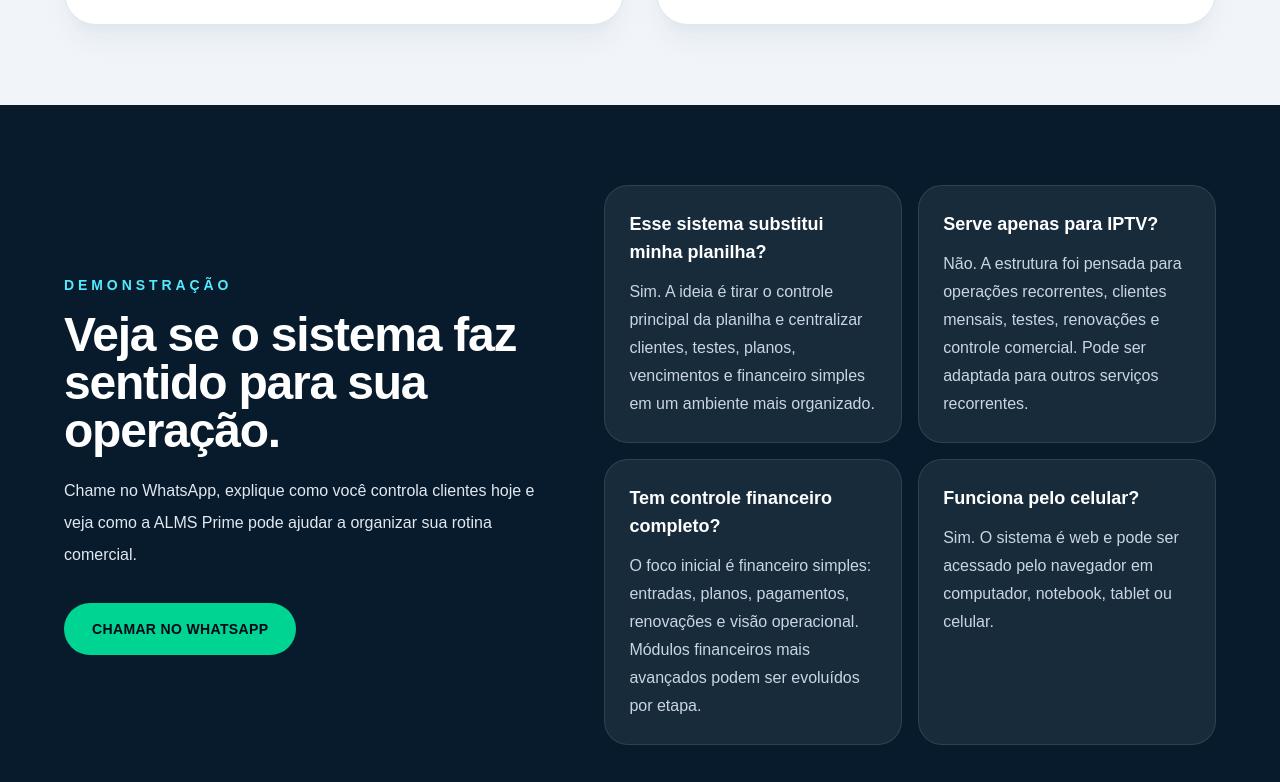
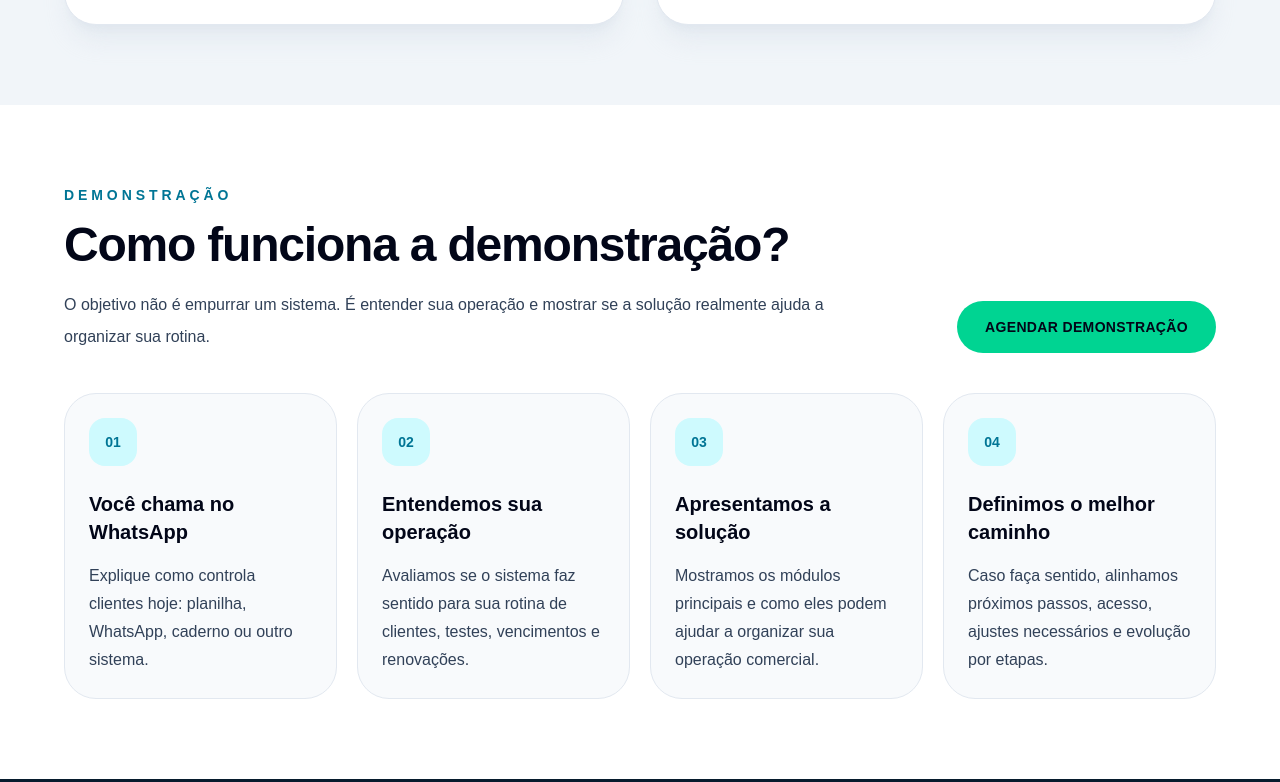
Before and after one commit to mendesrogerm/alms-prime-portal, a Next.js app: page /gestao-de-clientes in a window 1280 px wide. Shown: the part 5178-5960 px from the top of the page. Built offline with nearby package versions, Linux system fonts and the light colour scheme.

Commit message:
Adicionar secao como funciona a demonstracao

```diff
--- a/src/app/gestao-de-clientes/page.tsx
+++ b/src/app/gestao-de-clientes/page.tsx
@@ -125,6 +125,33 @@ const comparativos = [
   {
     antes: "Operação dependente da memória e do improviso.",
     depois: "Rotina mais profissional, organizada e preparada para crescer.",
+  },
+];
+
+const passosDemo = [
+  {
+    numero: "01",
+    titulo: "Você chama no WhatsApp",
+    descricao:
+      "Explique como controla clientes hoje: planilha, WhatsApp, caderno ou outro sistema.",
+  },
+  {
+    numero: "02",
+    titulo: "Entendemos sua operação",
+    descricao:
+      "Avaliamos se o sistema faz sentido para sua rotina de clientes, testes, vencimentos e renovações.",
+  },
+  {
+    numero: "03",
+    titulo: "Apresentamos a solução",
+    descricao:
+      "Mostramos os módulos principais e como eles podem ajudar a organizar sua operação comercial.",
+  },
+  {
+    numero: "04",
+    titulo: "Definimos o melhor caminho",
+    descricao:
+      "Caso faça sentido, alinhamos próximos passos, acesso, ajustes necessários e evolução por etapas.",
   },
 ];
 
@@ -496,6 +523,56 @@ export default function GestaoDeClientesPage() {
         </div>
       </section>
 
+      <section className="bg-white px-6 py-20 sm:px-10 lg:px-16">
+        <div className="mx-auto max-w-7xl">
+          <div className="flex flex-col justify-between gap-6 md:flex-row md:items-end">
+            <div className="max-w-3xl">
+              <p className="text-sm font-black uppercase tracking-[0.28em] text-cyan-700">
+                Demonstração
+              </p>
+
+              <h2 className="mt-4 text-4xl font-black tracking-tight text-slate-950 sm:text-5xl">
+                Como funciona a demonstração?
+              </h2>
+
+              <p className="mt-5 leading-8 text-slate-700">
+                O objetivo não é empurrar um sistema. É entender sua operação e
+                mostrar se a solução realmente ajuda a organizar sua rotina.
+              </p>
+            </div>
+
+            <a
+              href="https://wa.me/5511964073364?text=Ol%C3%A1%2C%20quero%20agendar%20uma%20demonstra%C3%A7%C3%A3o%20do%20sistema%20ALMS%20Prime%20Gest%C3%A3o%20de%20Clientes."
+              target="_blank"
+              rel="noreferrer"
+              className="w-fit rounded-full bg-emerald-400 px-7 py-4 text-sm font-black uppercase tracking-wide text-slate-950 transition hover:-translate-y-1 hover:bg-emerald-300"
+            >
+              Agendar demonstração
+            </a>
+          </div>
+
+          <div className="mt-10 grid gap-5 md:grid-cols-2 lg:grid-cols-4">
+            {passosDemo.map((passo) => (
+              <div
+                key={passo.numero}
+                className="rounded-[2rem] border border-slate-200 bg-slate-50 p-6 transition hover:-translate-y-1 hover:border-cyan-300/60 hover:bg-cyan-50"
+              >
+                <div className="mb-6 flex h-12 w-12 items-center justify-center rounded-2xl bg-cyan-100 text-sm font-black text-cyan-700">
+                  {passo.numero}
+                </div>
+
+                <h3 className="text-xl font-black text-slate-950">
+                  {passo.titulo}
+                </h3>
+
+                <p className="mt-4 leading-7 text-slate-700">
+                  {passo.descricao}
+                </p>
+              </div>
+            ))}
+          </div>
+        </div>
+      </section>
       <section className="bg-[#071b2d] px-6 py-20 text-white sm:px-10 lg:px-16">
         <div className="mx-auto grid max-w-7xl items-center gap-10 lg:grid-cols-[0.9fr_1.1fr]">
           <div>
```
